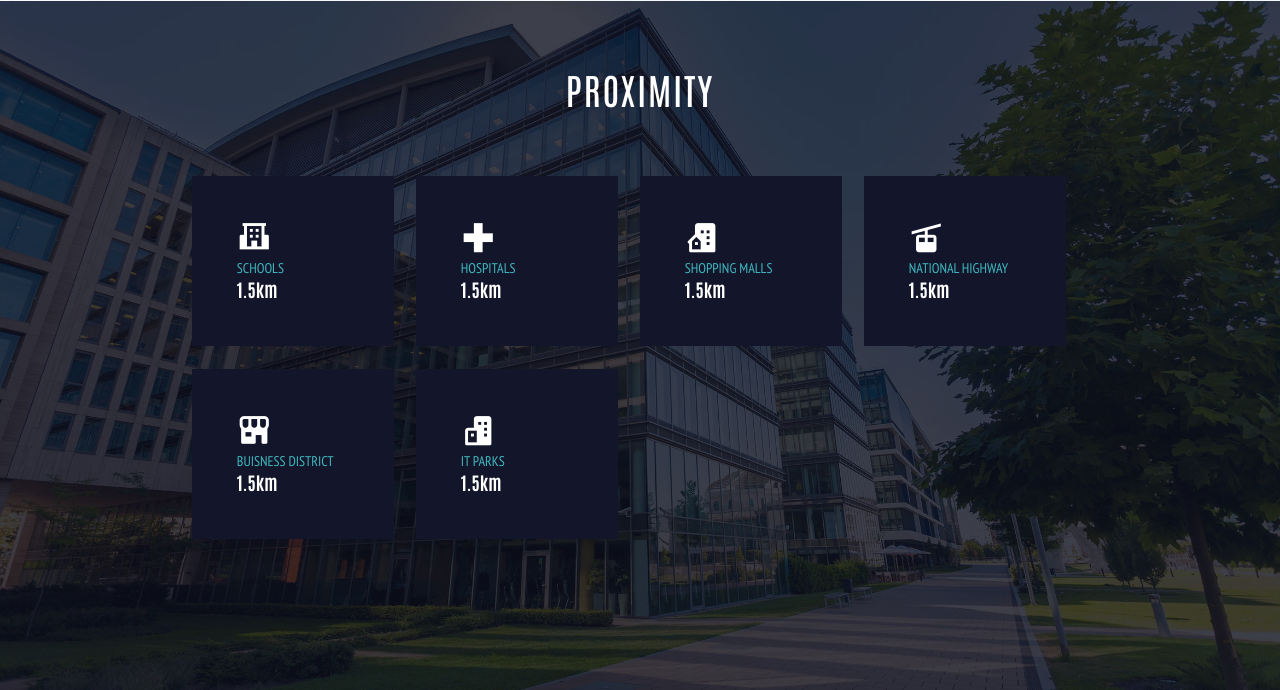
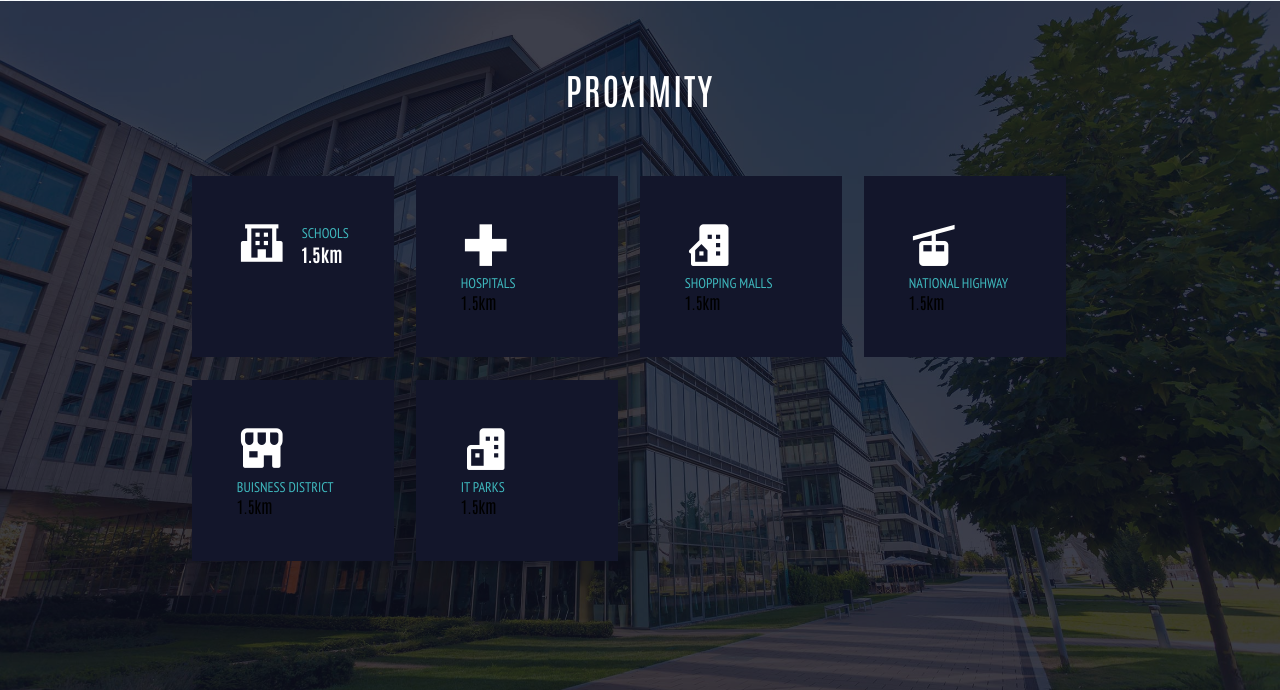
Before and after one commit to satyammishra0/futera, a PHP site: the page made by pages/project-1.php in a window 1280 px wide. Shown: the part 3440-4130 px from the top of the page. Run offline with PHP 8.4, Linux system fonts and the light colour scheme.

Commit message:
home page content

```diff
--- a/assets/css/project-1.css
+++ b/assets/css/project-1.css
@@ -53,9 +53,27 @@
 .proximity-section-overlay .home_fifth-section-content-grid {
     padding: 0 15%;
 }
-
-.proximity-section-overlay .home_fifth-section-content-grid-one>p {
+.proximity-section-overlay
+.home_fifth-section-content-grid-one {
+    padding: 20%;
+}
+.proximity-section-overlay .home_fifth-section-content-grid-one>div>p {
     color: var(--white);
     font-size: 18px;
     font-weight: bold;
 }
+.proximity-section-overlay .home_fifth-section-content-grid-one>i{
+    font-size:50px;
+}
+.proximity-section-overlay .home_fifth-section-content-grid-one>div>a {
+    font-size: 14px;
+    width: 10%;
+    font-family: var(--font-pt-sans);
+    color: var(--greenish-blue);
+    margin-top: 2%;
+    transition: all 0.5s;
+    text-transform: uppercase;
+}
+.proximity-section-child-content{
+    display: flex;
+}
--- a/pages/project-1.php
+++ b/pages/project-1.php
@@ -371,10 +371,12 @@
                 <h2>PROXIMITY</h2>
             </div>
             <div class="home_fifth-section-content-grid utility_grid utility_grid-3">
-                <div class="home_fifth-section-content-grid-one">
+                <div class="home_fifth-section-content-grid-one proximity-section-child-content">
                     <i class='bx bxs-school'></i>
-                    <a href="">SCHOOLS </a>
-                    <p>1.5km</p>
+                    <div>
+                        <a href="">SCHOOLS </a>
+                        <p>1.5km</p>
+                    </div>
                 </div>
                 <div class="home_fifth-section-content-grid-one">
                     <i class='bx bx-plus-medical'></i>
```
